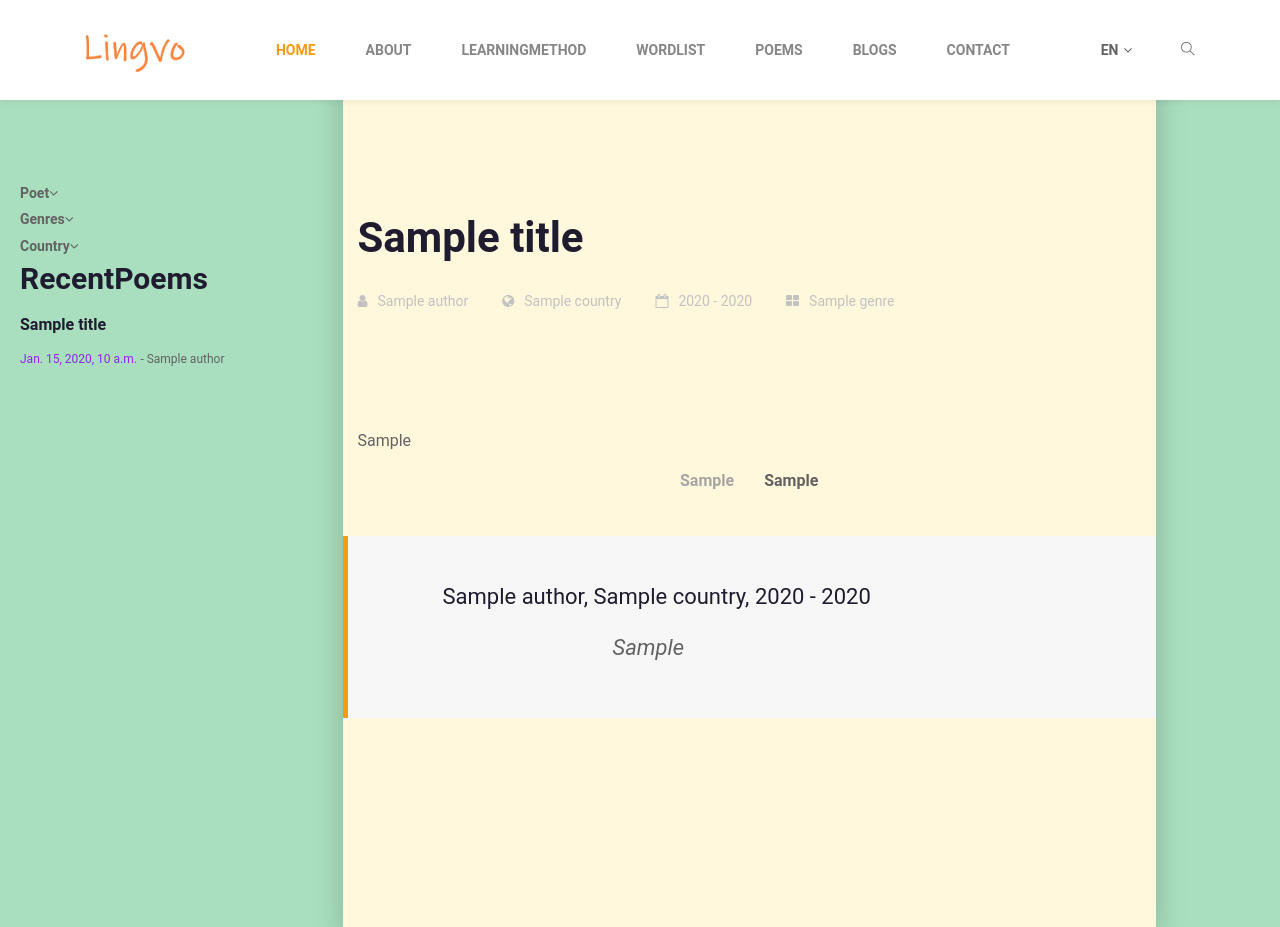
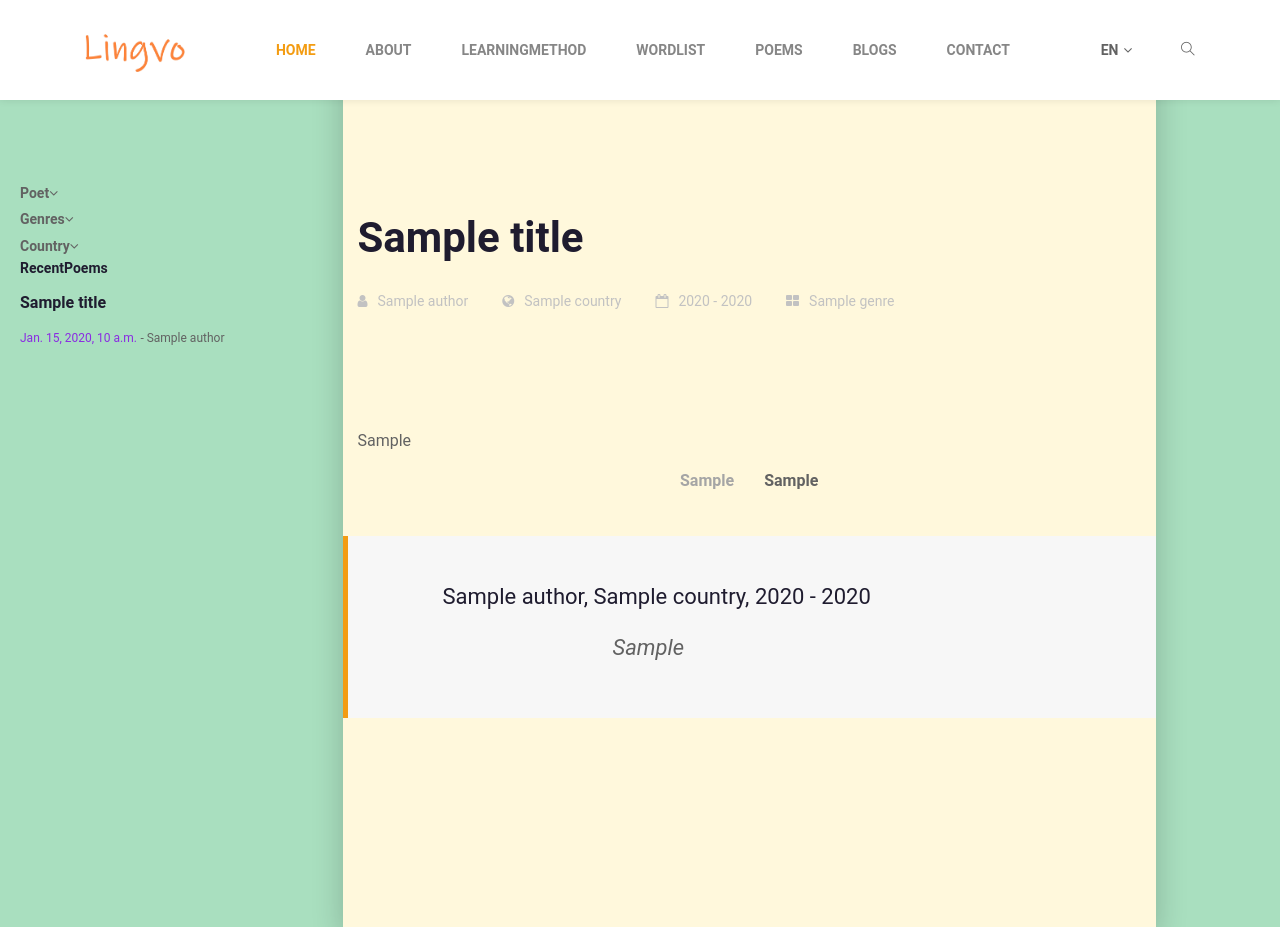
Before and after one commit to Lemoenskil/poetische-metode-internationale-taal, a Django app: page /en/poems/1 in a window 1280 px wide. Shown: the top 927 px of the page. Run offline with Django 4.2, Linux system fonts and the light colour scheme; tables that the repository leaves empty hold one stand-in row (values such as "Sample post"); parts of the project's set-up code (start-up, migrations or seed data) failed here and were passed over; some libraries are stand-ins or nearby versions.

Commit message:
update side widget

```diff
--- a/poems/templates/single-poem.html
+++ b/poems/templates/single-poem.html
@@ -140,13 +140,13 @@
 
 				<!-- widget-text__widget -->
 				<section class="widget-text__widget widget-text__style-04 widget">
-					<h3 class="">{% trans 'RecentPoems' %}</h3>
+					<h6 class="">{% trans 'RecentPoems' %}</h6>
 					{% for poem in recent_poems|slice:":2" %}
 					<div class="widget-text__content">
 						<div class="post-01__style-03">
 							<div>
 								{% with poem.title.all|first as title %}
-								<h6 class="post-01__title"><a href={% url 'single_poem' poem.id %}>{{title.title}}</a></h6>
+								<h2 class="post-01__title"><a href={% url 'single_poem' poem.id %}>{{title.title}}</a></h2>
 								{% endwith %}
 								<div class="post-01__time">{{poem.published_date}}</div>
 								<div class="post-01__note">- {{poem.author.name}}</div>
```
